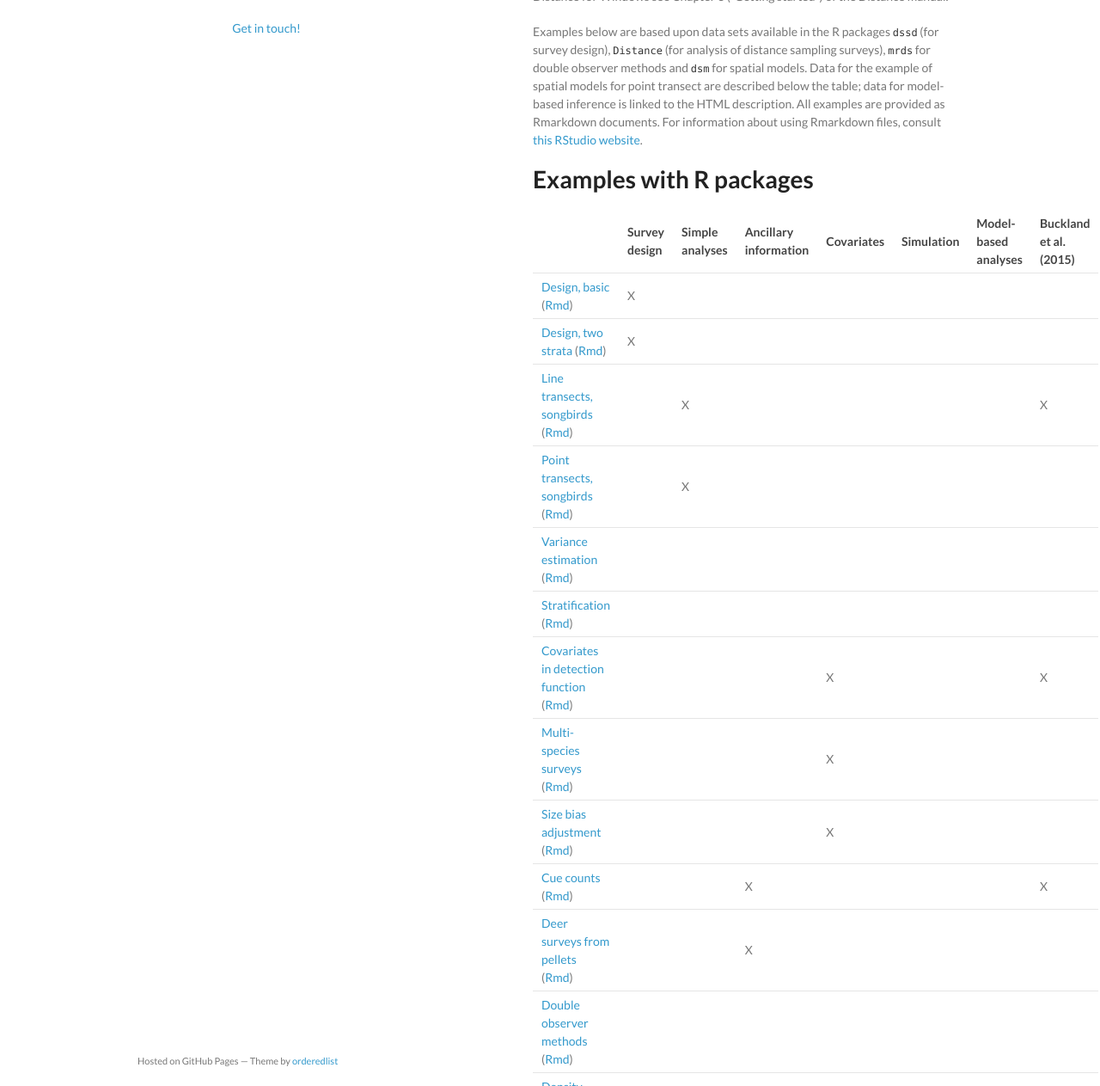
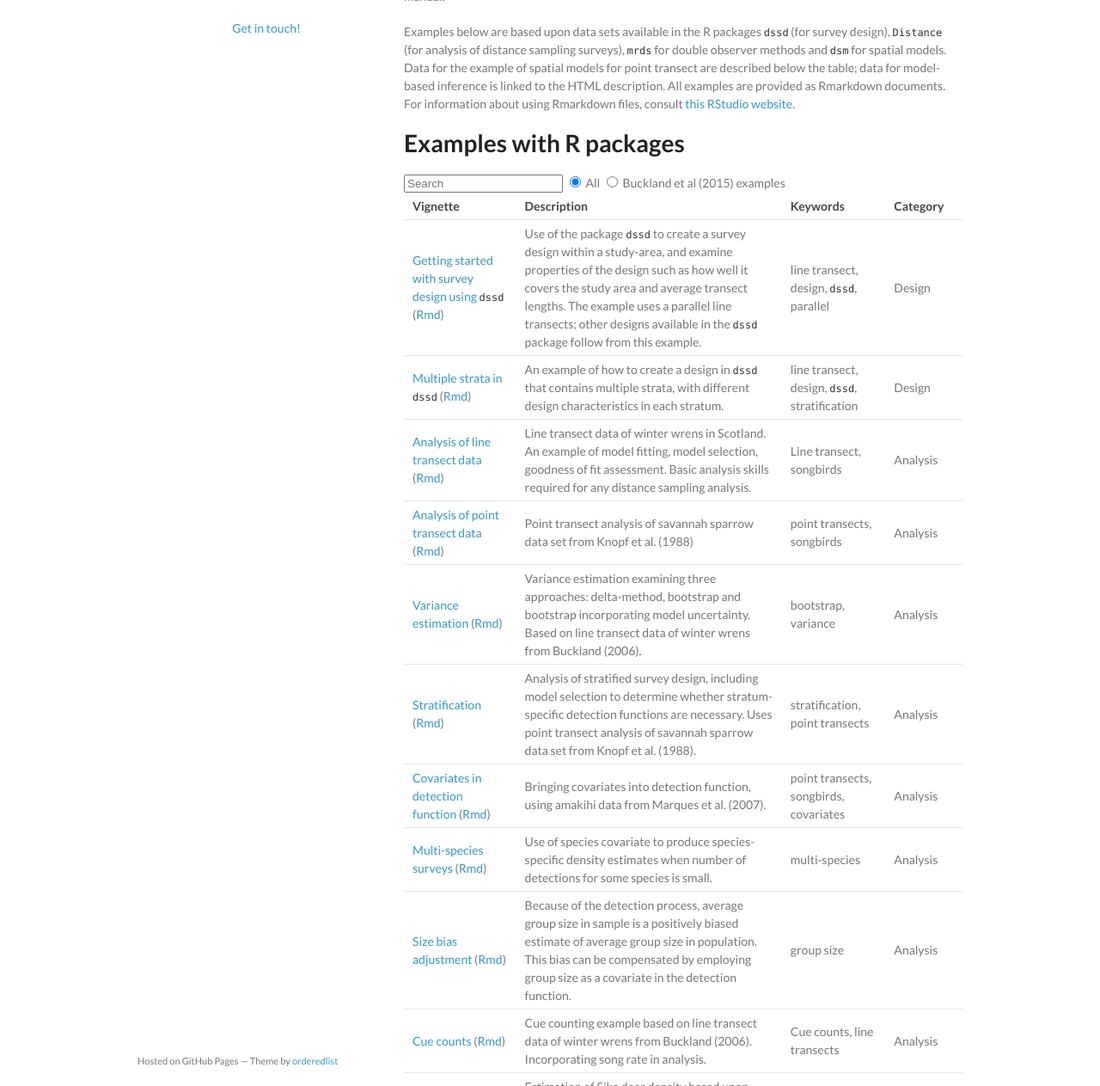
Before and after one commit to distanceexamples/distanceexamples.github.io, a Jekyll site: the page built from index.md, in a window 1280 px wide and 1400 px high, cut to the strip 137-1400 px from the top of the window. Shown: the whole strip at 86% size. Built offline with Jekyll 4.4.1, drawn with Linux system fonts in a browser that asks for light colours; some of the changed text lies outside the part shown.

Commit message:
new table layout

```diff
--- a/index.md
+++ b/index.md
@@ -13,51 +13,35 @@ Examples below are based upon data sets available in the R packages `dssd` (for
 # Examples with R packages
 
 
-|  | Survey design | Simple analyses | Ancillary information | Covariates | Simulation | Model-based analyses | Buckland et al. (2015) |
-|----------------------------------|---------------|-----------------|-----------------------|------------|------------|----------------------|------------------------|
-| [Design, basic](dssd-getting-started/GettingStarted-distill.html) ([Rmd](dssd-getting-started/GettingStarted-distill.Rmd))| X |  |  |  |  |  |  |
-| [Design, two strata](dssd-multi-strata/MultiStrataVignette-distill.html) ([Rmd](dssd-multi-strata/MultiStrataVignette-distill.Rmd)) | X |  |  |  |  |  |  |
-| [Line transects, songbirds](Distance-lines/lines-distill.html) ([Rmd](Distance-lines/lines-distill.Rmd)) |  | X |  |  |  |  | X |
-| [Point transects, songbirds](Distance-points/pointtransects-distill.html) ([Rmd](Distance-points/pointtransects-distill.Rmd)) |  | X |  |  |  |  |  |
-| [Variance estimation](Distance-variance/variance-distill.html) ([Rmd](Distance-variance/variance-distill.Rmd)) |  |  |  |  |  |  |  |
-| [Stratification](Distance-strata/strata-distill.html) ([Rmd](Distance-strata/strata-distill.Rmd)) |  |  |  |  |  |  |  |
-| [Covariates in detection function](Distance-covariates/covariates-distill.html) ([Rmd](Distance-covariates/covariates-distill.Rmd)) |  |  |  | X |  |  | X |
-| [Multi-species surveys](Distance-spec-covar/species-covariate-distill.html) ([Rmd](Distance-spec-covar/species-covariate-distill.Rmd)) |  |  |  | X |  |  |  |
-| [Size bias adjustment](Distance-groupsize/Remedy-size-bias-for-dolphin-surveys.html) ([Rmd](Distance-groupsize/Remedy-size-bias-for-dolphin-surveys.Rmd)) |  |  |  | X |  |  |  |
-| [Cue counts](Distance-cues/cuecounts-distill.html) ([Rmd](Distance-cues/cuecounts-distill.Rmd)) |  |  | X |  |  |  | X |
-| [Deer surveys from pellets](Distance-mult/multipliers-distill.html) ([Rmd](Distance-mult/multipliers-distill.Rmd)) |  |  | X |  |  |  |  |
-| [Double observer methods](mrds-golftees/mrds-golftees-distill.html) ([Rmd](mrds-golftees/mrds-golftees-distill.Rmd)) |  |  |  |  |  |  |  |
-| [Density surface lines](dsm-line-dolphins/mexico-analysis.html) ([Rmd](dsm-line-dolphins/mexico-analysis.Rmd)) |  |  |  |  |  | X | X |
-| [Density surface points](dsm-point/hare_point_transect_dsm-distill.html) ([Rmd](dsm-point/hare_point_transect_dsm-distill.Rmd)) |  |  |  |  |  | X |  |
-| [Simulation truncation decisions](DSsim-truncation/DSsim-examples.html) ([Rmd](DSsim-truncation/DSsim-examples.Rmd)) |  |  |  |  | X |  |  |
-| [Model-based inference](book-bobwhite/bobwhite.html) ([Rmd](book-bobwhite/bobwhite.Rmd)) |  |  |  |  |  | X | X |
-| [Lure surveys](book-crossbills/book-crossbills.html) ([Rmd](book-crossbills/book-crossbills.Rmd)) |  |  | X |  |  |  | X |
-| [Simulation design contrasts](book-DSsim/DSsimstudy.html) ([Rmd](book-DSsim/DSsimstudy.Rmd)) |  |  |  |  | X |  | X |
-| [Density surface modelling data formatting](dsm-data-formatting/dsm-data-formatting.html) ([Rmd](dsm-data-formatting/dsm-data-formatting.Rmd))  |  |  |  |  | | X | |
-| [Camera trap analysis with distance sampling](Distance-cameratraps/camera-distill.html) ([Rmd](Distance-cameratraps/camera-distill.Rmd)) | | | X | | | | |
-| [Inference regarding density estimate differences](differences/differences.html) ([Rmd](differences/differences.Rmd)) | | X | | | | | |
+<form>
+  <input type="search" id="table-filter" data-table="order-table" placeholder="Search">
+  <input type="radio" id="all" name="filter" value="all" checked>
+  <label for="all">All</label>
+  <input type="radio" id="buckland" name="filter" value="buckland">
+  <label for="buckland">Buckland et al (2015) examples</label>
+</form>
 
-<!--
-- [Getting started with survey design using `dssd`](dssd-getting-started/GettingStarted-distill.html): Use of the package `dssd` to create a survey design within a study-area, and examine properties of the design such as how well it covers the study area and  average transect lengths.  The example uses a parallel line transects; other designs available in the `dssd` package follow from this example. [Rmarkdown file](dssd-getting-started/GettingStarted-distill.Rmd)
-- [Multiple strata in `dssd`](dssd-multi-strata/MultiStrataVignette-distill.html): An example of how to create a design in `dssd` that contains multiple strata, with different design characteristics in each stratum. [Rmarkdown file](dssd-multi-strata/MultiStrataVignette-distill.Rmd)
-- [Analysis of line transect data](Distance-lines/lines-distill.html): Line transect data of winter wrens in Scotland.  An example of model fitting, model selection, goodness of fit assessment.  Basic analysis skills required for any distance sampling analysis. [Rmarkdown file](Distance-lines/lines-distill.Rmd)
-- [Analysis of point transect data](Distance-points/pointtransects-distill.html): Point transect analysis of savannah sparrow data set from Knopf et al. (1988). [Rmarkdown file](Distance-points/pointtransects-distill.Rmd)
-- [Variance estimation](Distance-variance/variance-distill.html): Variance estimation examining three approaches: delta-method, bootstrap and bootstrap incorporating model uncertainty.  Based on line transect data of winter wrens from Buckland (2006). [Rmarkdown file](Distance-variance/variance-distill.Rmd)
-- [Stratification](Distance-strata/strata-distill.html): Analysis of stratified survey design, including model selection to determine whether stratum-specific detection functions are necessary.  Uses point transect analysis of savannah sparrow data set from Knopf et al. (1988). [Rmarkdown file](Distance-strata/strata-distill.Rmd)
-- [Detection function modelling with covariates](Distance-covariates/covariates-distill.html): Bringing covariates into detection function, using amakihi data from Marques et al. (2007). [Rmarkdown file](Distance-covariates/covariates-distill.Rmd)
-- [Multi-species survey, species as covariate](Distance-spec-covar/species-covariate-distill.html): Use of species covariate to produce species-specific density estimates when number of detections for some species is small. [Rmarkdown file](Distance-spec-covar/species-covariate-distill.Rmd)
-- [Size bias adjustment with group size as covariate](Distance-groupsize/Remedy-size-bias-for-dolphin-surveys.html): Because of the detection process, average group size in sample is a positively biased estimate of average group size in population.  This bias can be compensated by employing group size as a covariate in the detection function. [Rmarkdown file](Distance-groupsize/Remedy size bias for dolphin surveys.Rmd)
-- [Cue count analysis](Distance-cues/cuecounts-distill.html): Cue counting example based on line transect data of winter wrens from Buckland (2006).  Incorporating song rate in analysis. [Rmarkdown file](Distance-cues/cuecounts-distill.Rmd)
-- [Indirect survey methods](Distance-mult/multipliers-distill.html): Estimation of Sika deer density based upon deer pellet distance sampling data.  Includes estimation of decay rate using logistic regression and multiplier based on dung production rates.  Using data from Marques et al. (2001). [Rmarkdown file](Distance-mult/multipliers-distill.Rmd)
-- [Double observer methods](mrds-golftees/mrds-golftees-distill.html): Full independence and point independence analysis of golf tee data from multiple observers. [Rmarkdown file](mrds-golftees/mrds-golftees-distill.Rmd)
-- [Density surface model for line transects](dsm-line-dolphins/mexico-analysis.html): Line transect survey of pantropical spotted dolphins in the Gulf of Mexico. Data from NOAA. [Rmarkdown file](dsm-line-dolphins/mexico-analysis.Rmd)
-- [Density surface model for point transects](dsm-point/hare_point_transect_dsm-distill.html): Point transect survey of hares in France.  Simple density surface model with (x,y) predictor; thanks to Guillaume Souchay, French National Hunting and Wildlife Agency for data and analysis. [Rmarkdown file](dsm-point/hare_point_transect_dsm-distill.Rmd) *Place all following files in same directory as .Rmd*
-    - [Point transect survey csv](dsm-point/Hare_data.csv)
-    - [Study area shapefile shp](dsm-point/Contour_Rouillacais.shp)
-    - [Study area shapefile shx](dsm-point/Contour_Rouillacais.shx)
-    - [Study area shapefile dbf](dsm-point/Contour_Rouillacais.dbf)
-    - [Point station shapefile shp](dsm-point/Rouillacais_points.shp)
-    - [Point station shapefile shx](dsm-point/Rouillacais_points.shx)
-    - [Point station shapefile dbf](dsm-point/Rouillacais_points.dbf)
-- [Simulation of distance sampling surveys](DSsim-truncation/DSsim-examples.html): Simulate distance sampling surveys examining the effect of truncation distance and pooling robustness upon estimates of animal density (when true density is known). [Rmarkdown file](DSsim-truncation/DSsim-examples.Rmd)
--->
+{:.order-table}
+| Vignette | Description | Keywords | Category | Buckland2015 |
+|----------|-------------|----------|----------|--------------|
+| [Getting started with survey design using `dssd`](dssd-getting-started/GettingStarted-distill.html) ([Rmd](dssd-getting-started/GettingStarted-distill.Rmd))|  Use of the package `dssd` to create a survey design within a study-area, and examine properties of the design such as how well it covers the study area and  average transect lengths.  The example uses a parallel line transects; other designs available in the `dssd` package follow from this example. | line transect, design, `dssd`, parallel | Design |
+| [Multiple strata in `dssd`](dssd-multi-strata/MultiStrataVignette-distill.html) ([Rmd](dssd-multi-strata/MultiStrataVignette-distill.Rmd)) | An example of how to create a design in `dssd` that contains multiple strata, with different design characteristics in each stratum. | line transect, design, `dssd`, stratification | Design |
+| [Analysis of line transect data](Distance-lines/lines-distill.html) ([Rmd](Distance-lines/lines-distill.Rmd)) | Line transect data of winter wrens in Scotland.  An example of model fitting, model selection, goodness of fit assessment.  Basic analysis skills required for any distance sampling analysis.  | Line transect, songbirds | Analysis | XXXX |
+| [Analysis of point transect data](Distance-points/pointtransects-distill.html) ([Rmd](Distance-points/pointtransects-distill.Rmd)) |  Point transect analysis of savannah sparrow data set from Knopf et al. (1988) | point transects, songbirds | Analysis |
+| [Variance estimation](Distance-variance/variance-distill.html) ([Rmd](Distance-variance/variance-distill.Rmd)) | Variance estimation examining three approaches: delta-method, bootstrap and bootstrap incorporating model uncertainty.  Based on line transect data of winter wrens from Buckland (2006). | bootstrap, variance | Analysis |
+| [Stratification](Distance-strata/strata-distill.html) ([Rmd](Distance-strata/strata-distill.Rmd)) | Analysis of stratified survey design, including model selection to determine whether stratum-specific detection functions are necessary.  Uses point transect analysis of savannah sparrow data set from Knopf et al. (1988). | stratification, point transects | Analysis |
+| [Covariates in detection function](Distance-covariates/covariates-distill.html) ([Rmd](Distance-covariates/covariates-distill.Rmd)) | Bringing covariates into detection function, using amakihi data from Marques et al. (2007). | point transects, songbirds, covariates | Analysis | XXXX |
+| [Multi-species surveys](Distance-spec-covar/species-covariate-distill.html) ([Rmd](Distance-spec-covar/species-covariate-distill.Rmd)) | Use of species covariate to produce species-specific density estimates when number of detections for some species is small. | multi-species | Analysis |
+| [Size bias adjustment](Distance-groupsize/Remedy-size-bias-for-dolphin-surveys.html) ([Rmd](Distance-groupsize/Remedy-size-bias-for-dolphin-surveys.Rmd)) | Because of the detection process, average group size in sample is a positively biased estimate of average group size in population.  This bias can be compensated by employing group size as a covariate in the detection function. | group size | Analysis |
+| [Cue counts](Distance-cues/cuecounts-distill.html) ([Rmd](Distance-cues/cuecounts-distill.Rmd)) | Cue counting example based on line transect data of winter wrens from Buckland (2006).  Incorporating song rate in analysis. | Cue counts, line transects | Analysis | XXXX |
+| [Indirect survey methods](Distance-mult/multipliers-distill.html) ([Rmd](Distance-mult/multipliers-distill.Rmd)) | Estimation of Sika deer density based upon deer pellet distance sampling data.  Includes estimation of decay rate using logistic regression and multiplier based on dung production rates.  Using data from Marques et al. (2001). | multipliers, line transects | Analysis |
+| [Double observer methods](mrds-golftees/mrds-golftees-distill.html) ([Rmd](mrds-golftees/mrds-golftees-distill.Rmd)) | Full independence and point independence analysis of golf tee data from multiple observers. | mark-recapture distance sampling | Analysis |
+| [Density surface modelling - lines](dsm-line-dolphins/mexico-analysis.html) ([Rmd](dsm-line-dolphins/mexico-analysis.Rmd)) | Line transect survey of pantropical spotted dolphins in the Gulf of Mexico. | spatial model, dolphins, line transect | Analysis | XXXX |
+| [Density surface modelling - points](dsm-point/hare_point_transect_dsm-distill.html) ([Rmd](dsm-point/hare_point_transect_dsm-distill.Rmd)) | Point transect survey of hares in France.  Simple density surface model with (x,y) predictor; thanks to Guillaume Souchay, French National Hunting and Wildlife Agency for data and analysis. | point transect, spatial modelling | Analysis |
+| [Simulation truncation decisions](DSsim-truncation/DSsim-examples.html) ([Rmd](DSsim-truncation/DSsim-examples.Rmd)) |  Simulate distance sampling surveys examining the effect of truncation distance and pooling robustness upon estimates of animal density (when true density is known). | simulation, truncation | Simulation |
+| [Model-based inference](book-bobwhite/bobwhite.html) ([Rmd](book-bobwhite/bobwhite.Rmd)) | | | | XXXX |
+| [Lure surveys](book-crossbills/book-crossbills.html) ([Rmd](book-crossbills/book-crossbills.Rmd)) | | | | XXXX |
+| [Simulation design contrasts](book-DSsim/DSsimstudy.html) ([Rmd](book-DSsim/DSsimstudy.Rmd)) | | | Simulation | XXXX |
+| [Density surface modelling data formatting](dsm-data-formatting/dsm-data-formatting.html) ([Rmd](dsm-data-formatting/dsm-data-formatting.Rmd)) | How to format line transect data for the `dsm` package. | spatial model, line transect | Data processing | XXXX |
+| [Camera trap analysis with distance sampling](Distance-cameratraps/camera-distill.html) ([Rmd](Distance-cameratraps/camera-distill.Rmd)) | | | | XXXX |
+| [Inference regarding density estimate differences](differences/differences.html) ([Rmd](differences/differences.Rmd)) | | | | XXXX |
--- a/stylesheets/styles.css
+++ b/stylesheets/styles.css
@@ -174,7 +174,7 @@ header ul a strong {
 }*/
 
 section {
-  width:500px;
+  width:650px;
   float:right;
   padding-bottom:50px;
 }
```
Also changed, not shown: other parts of index.md (+1 -1 lines), newtable.md (deleted, +0 -44 lines).
